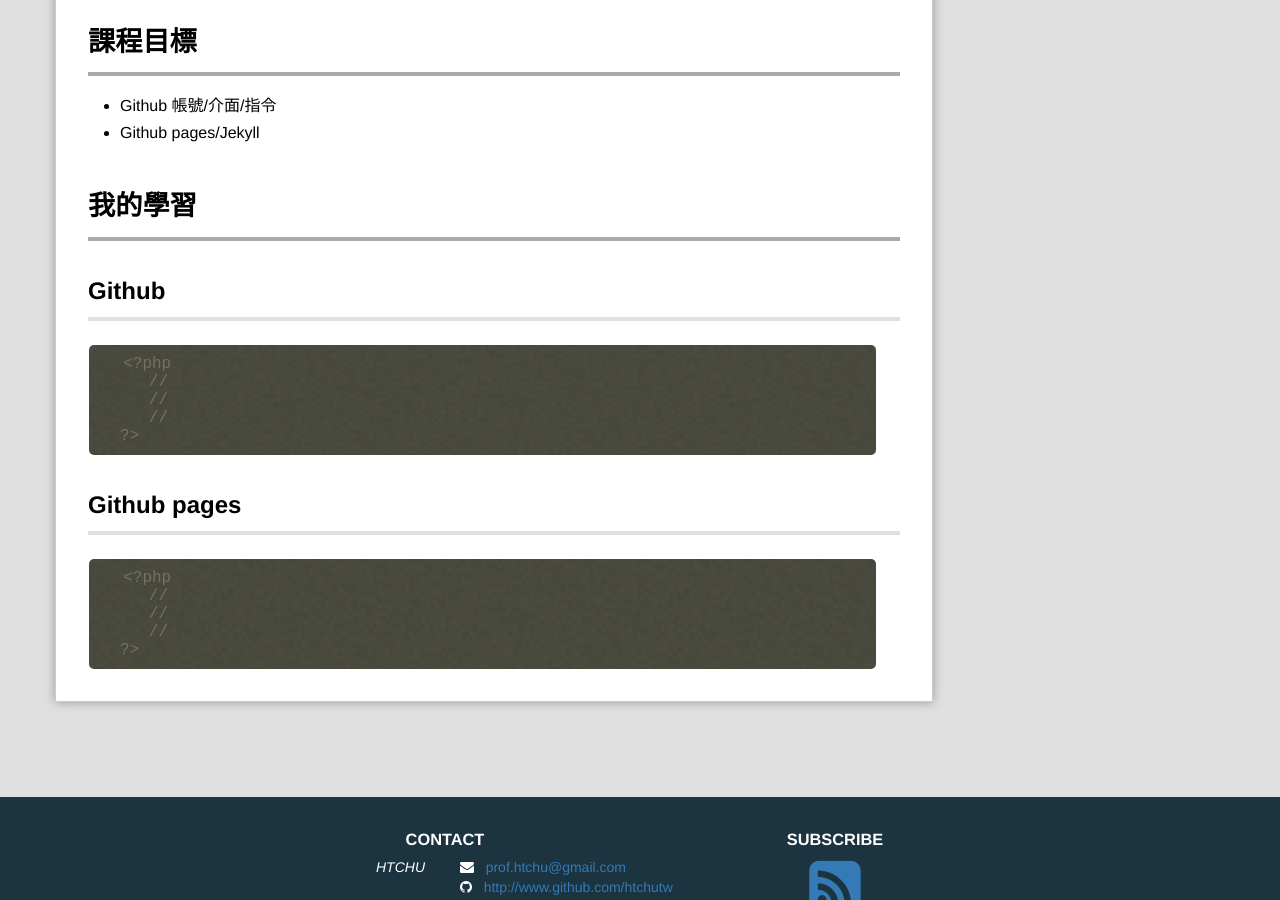
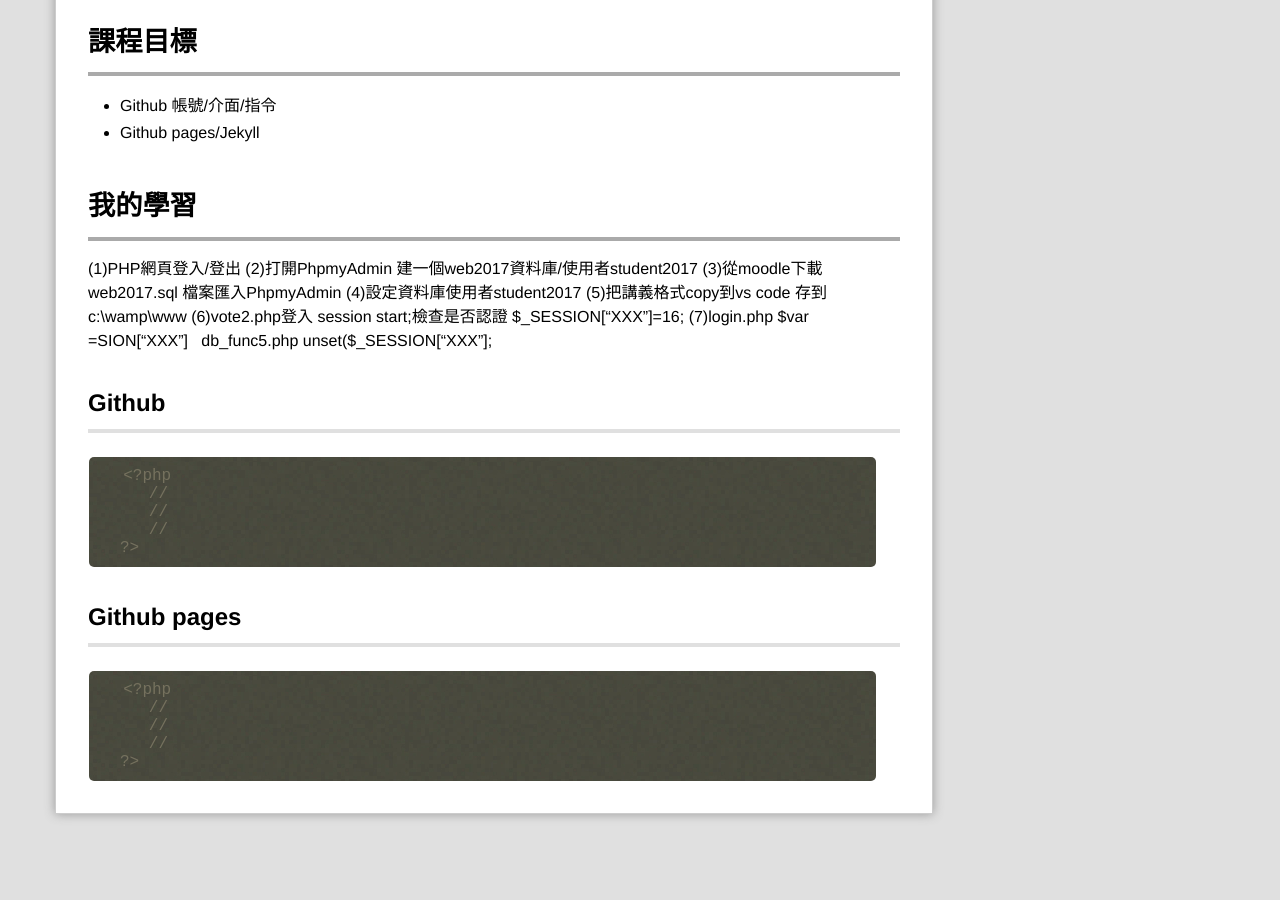
Before and after one commit to wily125/webcourse, a Jekyll site: the page built from _posts/2017-11-08-Class8.md, in a window 1280 px wide and 900 px high, scrolled down 503 px. Built offline with Jekyll 4.4.1, drawn with Linux system fonts in a browser that asks for light colours; Markdown is read by kramdown in place of the engine named in the settings; comment, search, counter and statistics services are not loaded.

Commit message:
Update 2017-11-08-Class8.md

```diff
--- a/_posts/2017-11-08-Class8.md
+++ b/_posts/2017-11-08-Class8.md
@@ -14,7 +14,14 @@ github帳號及使用github做blog。。
 - Github pages/Jekyll
 
 # 我的學習
-
+(1)PHP網頁登入/登出
+(2)打開PhpmyAdmin 建一個web2017資料庫/使用者student2017
+(3)從moodle下載web2017.sql 檔案匯入PhpmyAdmin
+(4)設定資料庫使用者student2017
+(5)把講義格式copy到vs code 存到c:\wamp\www
+(6)vote2.php登入 session start;檢查是否認證 $_SESSION["XXX"]=16;
+(7)login.php $var =SION["XXX"]
+   db_func5.php unset($_SESSION["XXX"];
 ##Github
 
 
```
